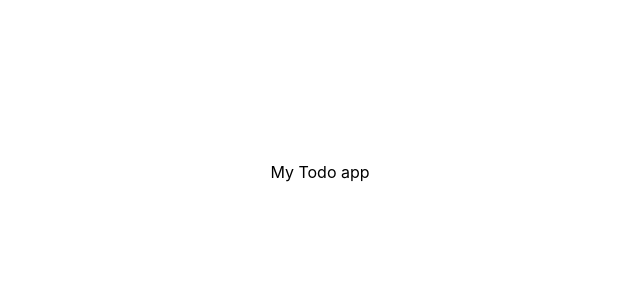
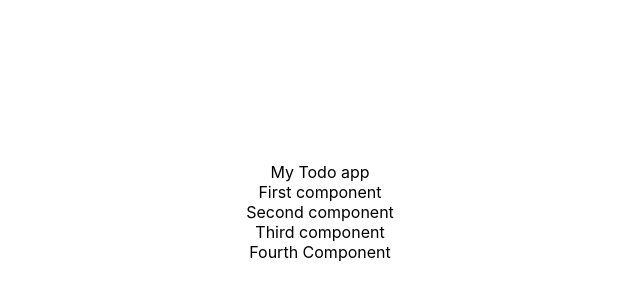
Before and after one commit to neethz/fullstack01, a React (Create React App) app: page / in a window 1280 px wide. Shown: the part 88-388 px from the top of the page, without its empty margins (320-960 px from the left). Built offline with nearby package versions, Linux system fonts and the light colour scheme.

Commit message:
function and class components use

```diff
--- a/src/App.js
+++ b/src/App.js
@@ -1,12 +1,45 @@
-import logo from './logo.svg';
 import './App.css';
+import { Component } from 'react';
 
 function App() {
   return (
     <div className="App">
       My Todo app
+      <FirstComponent></FirstComponent>
+      <SecondComponent></SecondComponent>
+      <ThirdComponent></ThirdComponent>
+      <FourthComponent></FourthComponent>
     </div>
+
   );
 }
 
+function FirstComponent(){
+  return (
+    <div>First component</div>
+  );
+}
+
+function SecondComponent(){
+  return (
+    <div>Second component</div>
+  );
+}
+
+class ThirdComponent extends Component {
+  render(){
+    return (
+    <div>Third component</div>
+    );
+  };
+}
+
+class FourthComponent extends Component {
+  render(){
+    return (
+    <div>Fourth Component</div>
+    );
+  };
+}
+
 export default App;
```
